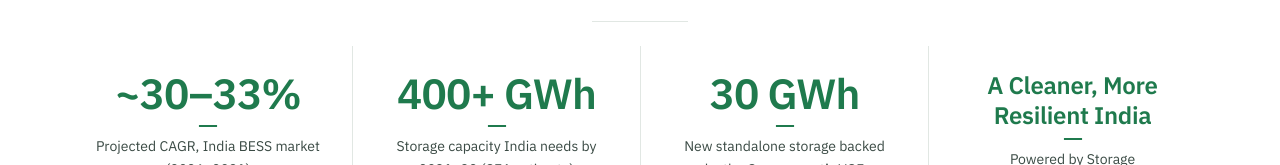
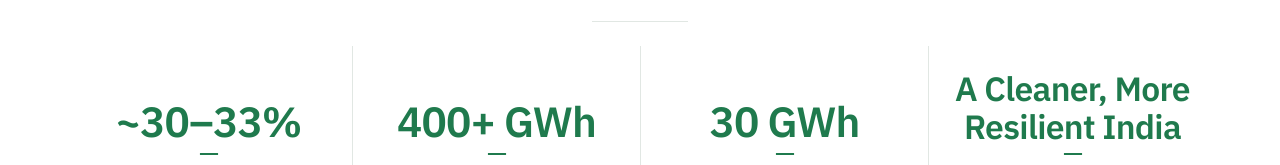
Before and after one commit to Soujanya-patil/Nexera, a React (Vite) app: page / in a window 1280 px wide. Shown: the part 787-952 px from the top of the page. Built offline with nearby package versions, Linux system fonts and the light colour scheme.

Commit message:
Home stats strip: closing statement sized to the largest that fits two lines in its cell, figures' weight, green and tracking, with every cell's rule and label at the same height on desktop

```diff
--- a/src/components/HomeStats.jsx
+++ b/src/components/HomeStats.jsx
@@ -12,7 +12,11 @@ import { DUR, EASE, STAGGER } from "../lib/tokens";
  * Grid: two cells per row on phones (a left hairline unless a cell starts its row, a top one on the second
  * row), all four in one row from 1024 px with a hairline between each, across the page container. In
  * that row the figures scale with the cells (3.3vw, 2rem–3rem: 48 px from ~1455 px), since text-h2 alone
- * would overflow a cell around 1024 px.
+ * would overflow a cell around 1024 px. The closing statement there is as large as fits "A Cleaner, More"
+ * on one line: each cell is a size container and --stmt is its content width / 7.1 (that line is ~6.98 em
+ * wide), capped at 3rem. Every cell's figure line is two statement lines tall with the figure at its
+ * foot, so the rules and labels of all four cells sit at the same height (the first cell carries a
+ * transparent divider, so every content box, and with it --stmt, is the same width).
  *
  * Entrance ("precision"): a hairline draws out from the centre, the bar widens in from its centre, each
  * figure settles in (a little scale), its green rule draws, then its label.
@@ -45,10 +49,12 @@ export default function HomeStats() {
         <span data-e="hairline" aria-hidden="true" className="mx-auto mb-6 block h-px w-24 bg-line" />
         <div data-e="bar" className="grid grid-cols-2 lg:grid-cols-4">
           {HOME_STATS.map((s, i) => (
-            <div key={s.label} className={`group/stat relative border-line px-4 py-6 text-center sm:px-6 lg:px-4 xl:px-6 ${CELL_LINES[i % 2 ? 1 : 0][i >= 2 ? 1 : 0]} ${i ? "lg:border-l lg:border-t-0" : ""}`}>
+            <div key={s.label} className={`group/stat @container relative border-line px-4 py-6 text-center [--stmt:min(3rem,100cqi/7.1)] sm:px-6 lg:px-4 xl:px-6 ${CELL_LINES[i % 2 ? 1 : 0][i >= 2 ? 1 : 0]} ${i ? "lg:border-l lg:border-t-0" : "lg:border-l lg:border-l-transparent"}`}>
               <p
-                className={`font-semibold text-accent ${
-                  s.statement ? "mx-auto max-w-[14rem] text-h3" : "whitespace-nowrap text-h2 tabular-nums lg:text-[clamp(2rem,3.3vw,3rem)]"
+                className={`font-semibold text-accent lg:flex lg:min-h-[calc(2.24*var(--stmt))] lg:items-end lg:justify-center ${
+                  s.statement
+                    ? "mx-auto max-w-[14rem] text-h3 lg:max-w-none lg:text-[length:var(--stmt)] lg:leading-[1.12] lg:tracking-[var(--text-h2--letter-spacing)]"
+                    : "whitespace-nowrap text-h2 tabular-nums lg:text-[clamp(2rem,3.3vw,3rem)]"
                 }`}
               >
                 <span data-num className="inline-block">
```
